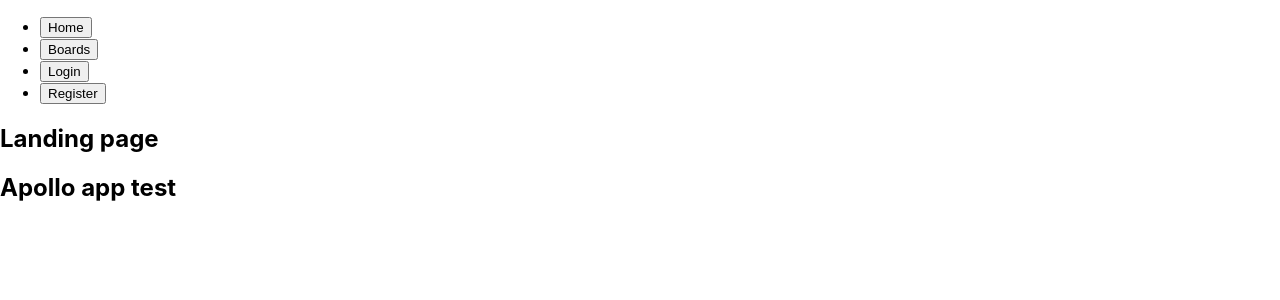
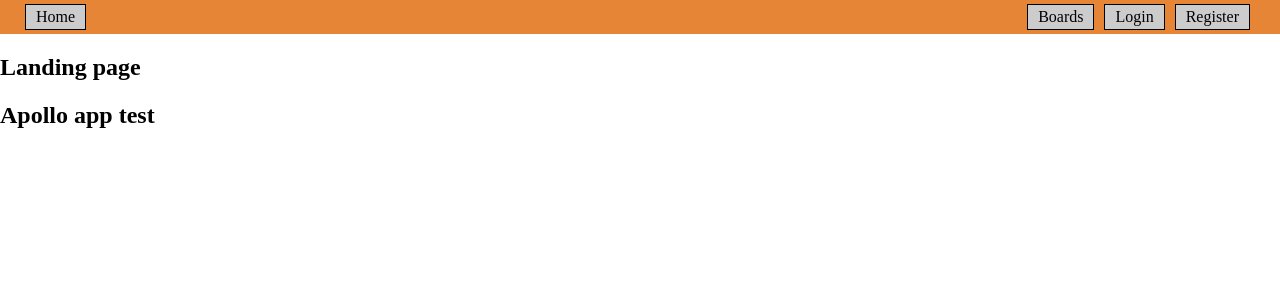
Before and after one commit to phelan97/bulletin-board-client, a React (Create React App) app: page / in a window 1280 px wide. Shown: the top 300 px of the page. Built offline with nearby package versions, Linux system fonts and the light colour scheme.

Commit message:
add a bit of styling

```diff
--- a/package.json
+++ b/package.json
@@ -7,6 +7,7 @@
     "apollo-link-context": "^1.0.12",
     "graphql": "^14.0.2",
     "graphql-tag": "^2.10.0",
+    "normalize.css": "^8.0.1",
     "react": "^16.7.0",
     "react-apollo": "^2.3.3",
     "react-dom": "^16.7.0",
--- /dev/null
+++ b/src/components/header.css
@@ -0,0 +1,34 @@
+ul {
+  padding-left: 0;
+  margin-top: 0;
+  margin-right: 20px;
+  list-style: none;
+  display: flex;
+  justify-content: flex-end;
+  align-items: center;
+}
+
+li {
+  margin-right: 10px;
+}
+
+header {
+  background-color: #E58535;
+}
+
+nav button {
+  padding: 3px 10px;
+  background-color: #ccc;
+  border: 1px solid black;
+  cursor: pointer;
+}
+
+nav button:hover {
+  box-shadow: 1px 1px #eee;
+}
+
+.button-home {
+  margin-right: auto;
+  margin-left: 20px;
+  padding: 4px 5px;
+}
--- a/src/components/header.js
+++ b/src/components/header.js
@@ -1,11 +1,7 @@
 import React from 'react';
 import {Link, withRouter} from 'react-router-dom';
-
+import './header.css';
 class Header extends React.Component {
-  state = {
-    loggedIn: false
-  };
-
   logout() {
     localStorage.clear('Authorization');
     this.props.history.push('/');
@@ -22,7 +18,7 @@ class Header extends React.Component {
       <header>
           <nav>
             <ul>
-              <li><Link to="/"><button>Home</button></Link></li>
+              <li className="button-home"><Link to="/"><button>Home</button></Link></li>
               <li><Link to="/boards"><button>Boards</button></Link></li>
               {loggedIn ? logOutButton : logInButton}
               <li><Link to="/register"><button>Register</button></Link></li>
--- a/src/index.css
+++ b/src/index.css
@@ -1,14 +1,8 @@
-body {
+* {
+  box-sizing: border-box;
+}
+
+body, html {
   margin: 0;
   padding: 0;
-  font-family: -apple-system, BlinkMacSystemFont, "Segoe UI", "Roboto", "Oxygen",
-    "Ubuntu", "Cantarell", "Fira Sans", "Droid Sans", "Helvetica Neue",
-    sans-serif;
-  -webkit-font-smoothing: antialiased;
-  -moz-osx-font-smoothing: grayscale;
 }
-
-code {
-  font-family: source-code-pro, Menlo, Monaco, Consolas, "Courier New",
-    monospace;
-}
--- a/src/index.js
+++ b/src/index.js
@@ -7,14 +7,13 @@ import {createHttpLink} from 'apollo-link-http';
 import {setContext} from 'apollo-link-context';
 import App from './components/App';
 import {endpoint, prodEndpoint} from './config';
+import 'normalize.css';
 import './index.css';
 import * as serviceWorker from './serviceWorker';
 
 const httpLink = createHttpLink({
   uri: process.env.NODE_ENV === 'development' ? endpoint : prodEndpoint
 });
-
-console.log(httpLink.uri);
 
 const authLink = setContext((_, {headers}) => {
   const token = localStorage.getItem('Authorization');
```
Also changed, not shown: 1 other file (tests, documents, lock files or other folders).
